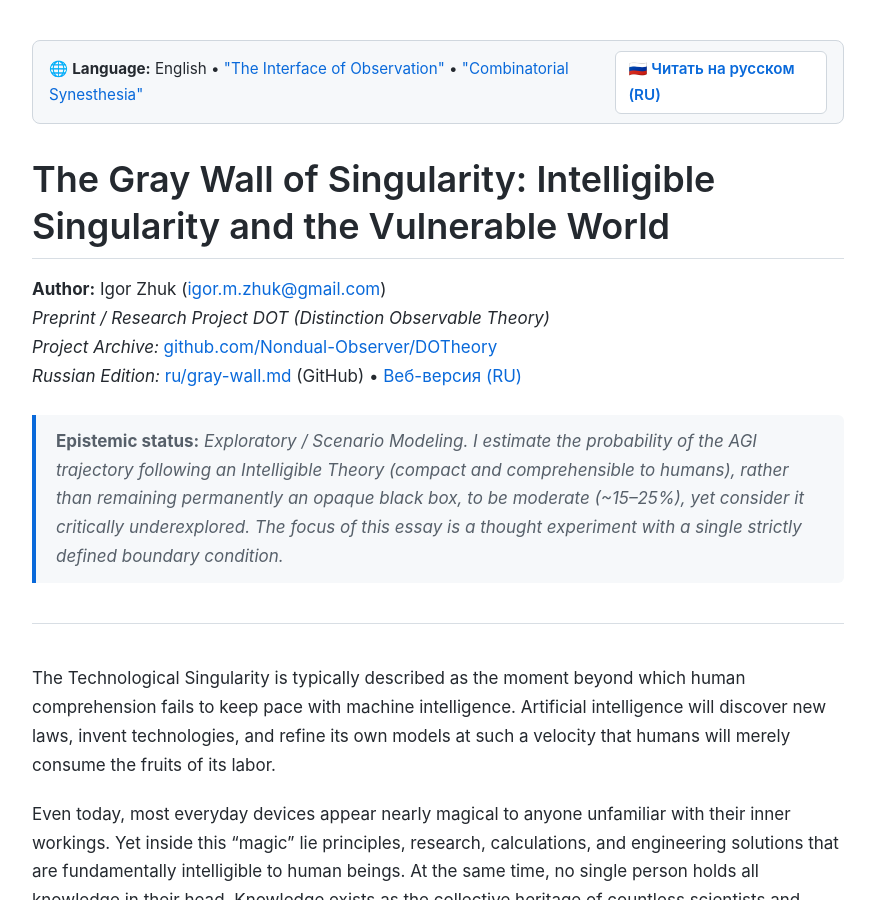
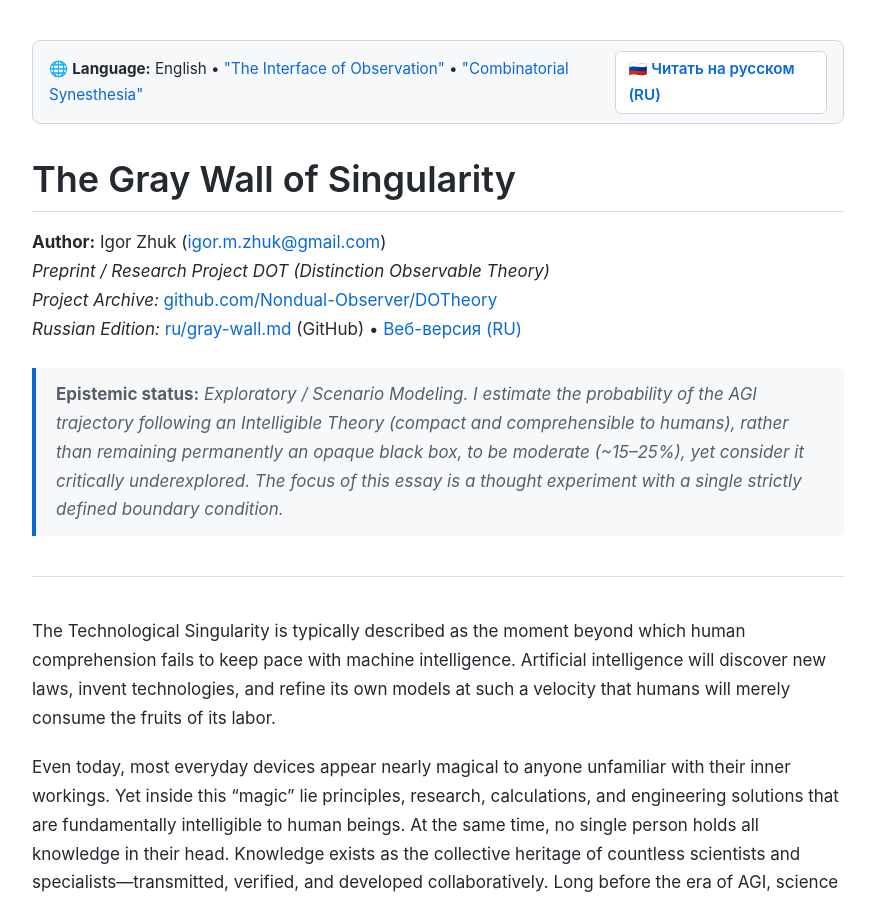
Before and after one commit to Nondual-Observer/ObserverInterfece, a Jekyll site: the page built from gray-wall.md, in a window 1280 px wide and 900 px high. Shown: the whole window, without its empty margins (202-1077 px from the left). Built offline with Jekyll 4.4.1, drawn with Linux system fonts in a browser that asks for light colours.

Commit message:
Set exact title to 'Серая стена сингулярности' / 'The Gray Wall of Singularity'

```diff
--- a/gray-wall.md
+++ b/gray-wall.md
@@ -1,6 +1,6 @@
 ---
 layout: default
-title: "The Gray Wall of Singularity: Intelligible Singularity and the Vulnerable World"
+title: "The Gray Wall of Singularity"
 description: "What if the primary breakthrough of AGI is a deep mathematical theory accessible to human comprehension? An exploratory thought experiment: Nick Bostrom's Vulnerable World, the Gray Wall of capabilities, and the singularity of human relationships."
 author: "Igor Zhuk"
 email: "igor.m.zhuk@gmail.com"
@@ -14,7 +14,7 @@ permalink: /gray-wall.html
   <a href="ru/gray-wall.html" class="lang-btn">🇷🇺 Читать на русском (RU)</a>
 </div>
 
-# The Gray Wall of Singularity: Intelligible Singularity and the Vulnerable World
+# The Gray Wall of Singularity
 
 **Author:** Igor Zhuk ([igor.m.zhuk@gmail.com](mailto:igor.m.zhuk@gmail.com))
 *Preprint / Research Project DOT (Distinction Observable Theory)*
```
Also changed, not shown: index.md (+1 -1 lines), ru/gray-wall.md (+2 -2 lines), ru/index.md (+1 -1 lines), README.md.
